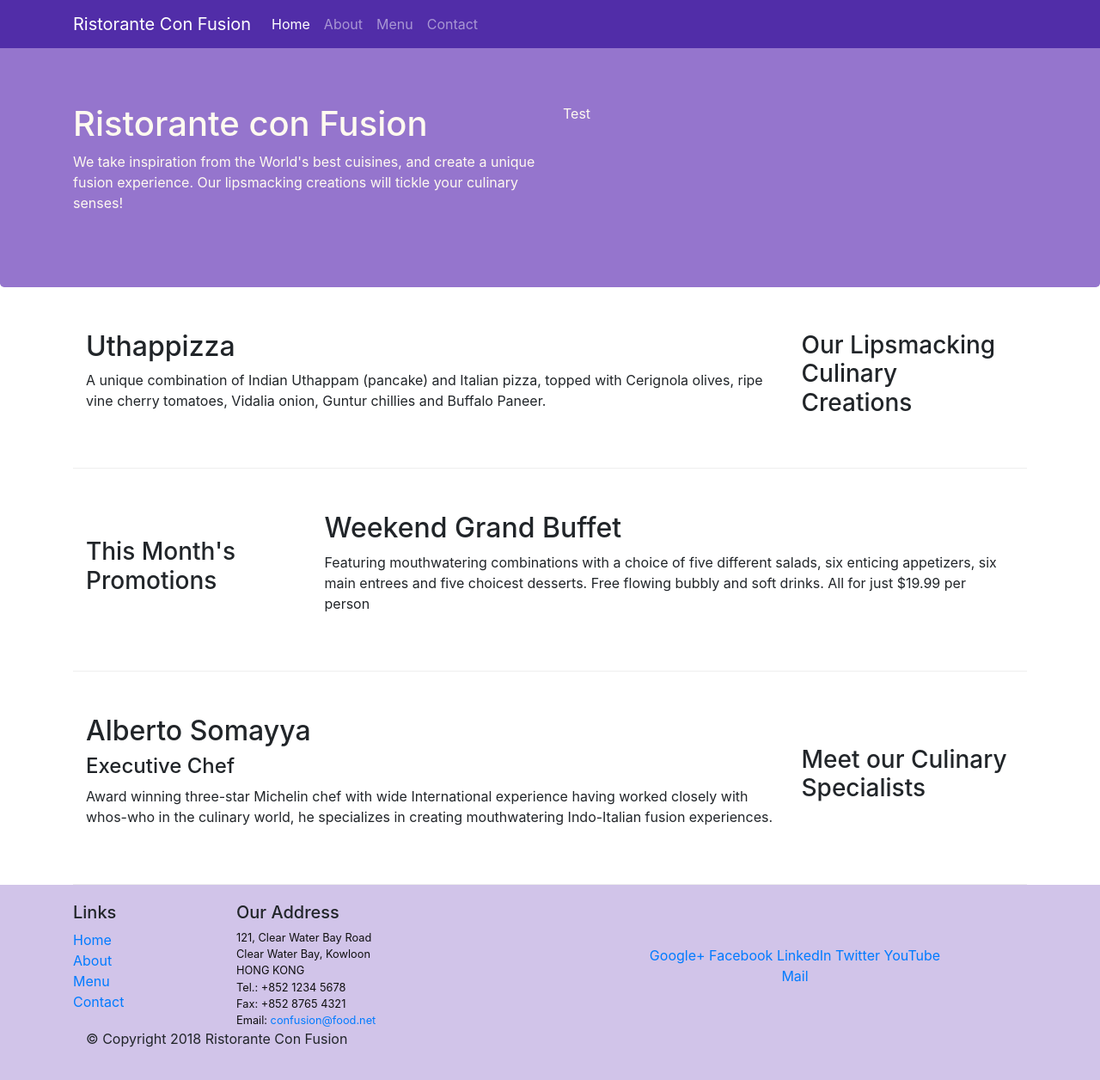
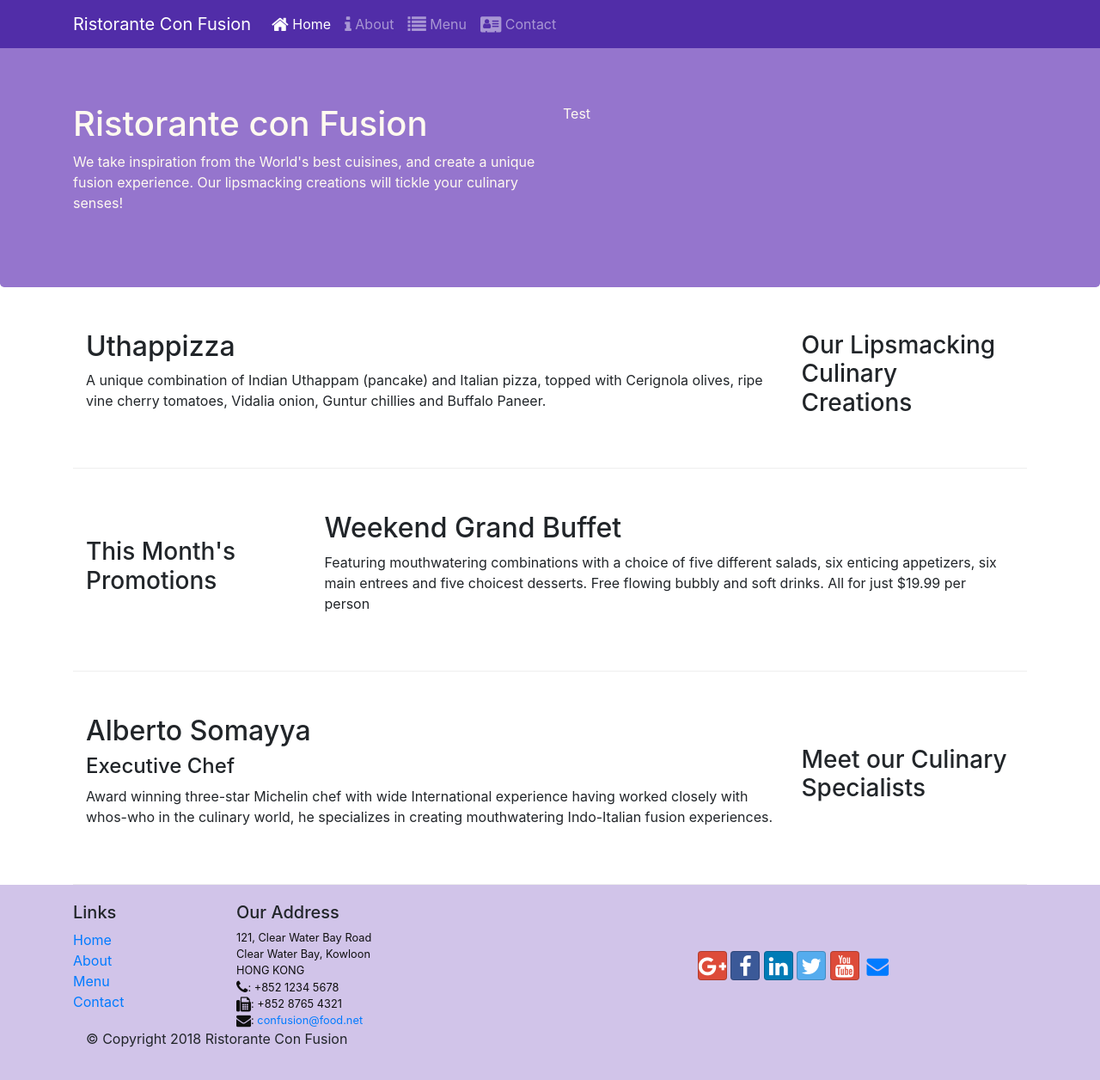
Before and after one commit to cnaant2/conFusiun, a website: page index.html in a window 1280 px wide. Shown: the whole page at 86% size. Drawn offline with nearby package versions, Linux system fonts and the light colour scheme.

Commit message:
Icon Fonts

```diff
--- a/index.html
+++ b/index.html
@@ -9,7 +9,9 @@
   <link rel="stylesheet"
     href="node_modules/bootstrap/dist/css/bootstrap.min.css">
   <link href="css/styles.css" rel="stylesheet">
-    <title>Ristorante Con Fusion</title>
+  <link rel="stylesheet" href="node_modules/font-awesome/css/font-awesome.min.css">
+  <link rel="stylesheet" href="node_modules/bootstrap-social/bootstrap-social.css">
+  <title>Ristorante Con Fusion</title>
 </head>
 
 <body>
@@ -22,10 +24,14 @@
       <a class="navbar-brand" href="#">Ristorante Con Fusion</a>
       <div class="collapse navbar-collapse" id="Navbar">
         <ul class="navbar-nav mr-auto">
-          <li class="nav-item active"><a class="nav-link" href="#">Home</a></li>
-          <li class="nav-item"><a class="nav-link" href="./aboutus.html">About</a></li>
-          <li class="nav-item"><a class="nav-link" href="#">Menu</a></li>
-          <li class="nav-item"><a class="nav-link" href="#">Contact</a></li>
+          <li class="nav-item active"><a class="nav-link" href="#">
+            <span class="fa fa-home fa-lg"></span> Home</a></li>
+          <li class="nav-item"><a class="nav-link" href="./aboutus.html">
+            <span class="fa fa-info fa-lg"></span> About</a></li>
+          <li class="nav-item"><a class="nav-link" href="#">
+            <span class="fa fa-list fa-lg"></span> Menu</a></li>
+          <li class="nav-item"><a class="nav-link" href="#">
+            <span class="fa fa-address-card fa-lg"></span> Contact</a></li>
         </ul>
       </div>
     </div>
@@ -95,19 +101,32 @@
 		              121, Clear Water Bay Road<br>
 		              Clear Water Bay, Kowloon<br>
 		              HONG KONG<br>
-		              Tel.: +852 1234 5678<br>
-		              Fax: +852 8765 4321<br>
-		              Email: <a href="mailto:confusion@food.net">confusion@food.net</a>
+                  <i class="fa fa-phone fa-lg"></i>: +852 1234 5678<br>
+		              <i class="fa fa-fax fa-lg"></i>: +852 8765 4321<br>
+		              <i class="fa fa-envelope fa-lg"></i>:
+                    <a href="mailto:confusion@food.net">confusion@food.net</a>
 		           </address>
                 </div>
                 <div class="col-12 col-sm-4 align-self-center">
                     <div class="text-center">
-                        <a href="http://google.com/+">Google+</a>
-                        <a href="http://www.facebook.com/profile.php?id=">Facebook</a>
-                        <a href="http://www.linkedin.com/in/">LinkedIn</a>
-                        <a href="http://twitter.com/">Twitter</a>
-                        <a href="http://youtube.com/">YouTube</a>
-                        <a href="mailto:">Mail</a>
+                        <a class="btn btn-social-icon btn-google"
+                          href="http://google.com/+">
+                          <i class="fa fa-google-plus"></i></a>
+                        <a class="btn btn-social-icon btn-facebook"
+                          href="http://www.facebook.com/profile.php?id=">
+                          <i class="fa fa-facebook"></i></a>
+                        <a class="btn btn-social-icon btn-linkedin"
+                          href="http://www.linkedin.com/in/">
+                          <i class="fa fa-linkedin"></i></a>
+                        <a class="btn btn-social-icon btn-twitter"
+                          href="http://twitter.com/">
+                          <i class="fa fa-twitter"></i></a>
+                        <a class="btn btn-social-icon btn-google"
+                          href="http://youtube.com/">
+                          <i class="fa fa-youtube"></i></a>
+                        <a class="btn btn-social-icon"
+                          href="mailto:">
+                          <i class="fa fa-envelope"></i></a>
                     </div>
                 </div>
            </div>
--- a/package.json
+++ b/package.json
@@ -15,6 +15,8 @@
   },
   "dependencies": {
     "bootstrap": "^4.0.0",
+    "bootstrap-social": "^5.1.1",
+    "font-awesome": "^4.7.0",
     "jquery": "^3.3.1",
     "popper.js": "^1.12.9"
   }
```
Also changed, not shown: aboutus.html (+35 -16 lines), 1 other file.
